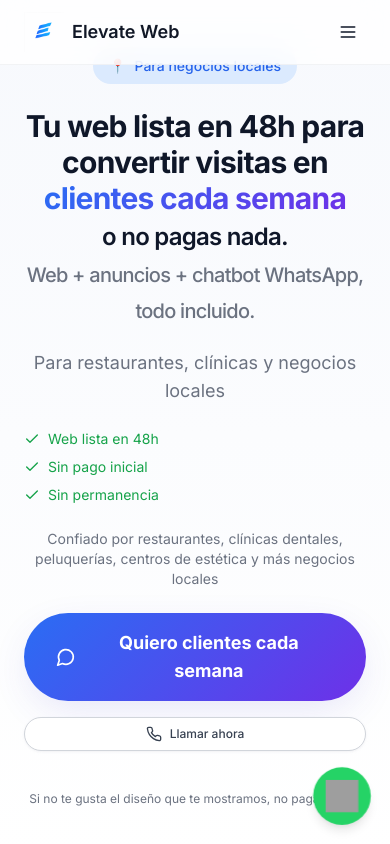
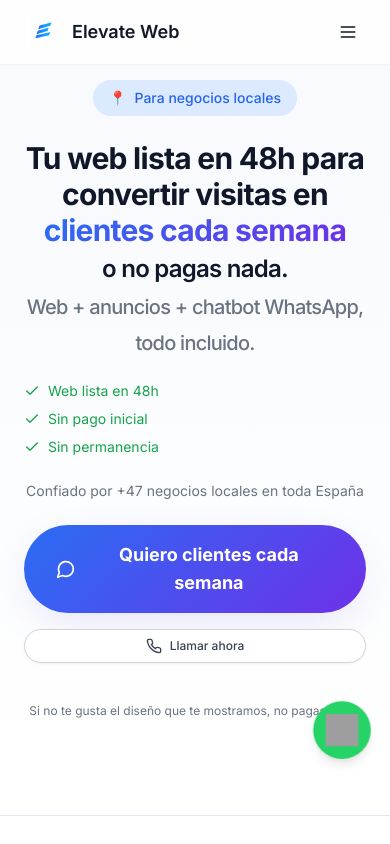
Before and after one commit to joan-devgggg/elevate-web1, a React (Vite) app: page / in a window 390 px wide. Shown: the top 844 px of the page. Built offline with nearby package versions, Linux system fonts and the light colour scheme; grey boxes are pictures that could not be loaded; the HTML template or start-up script is replaced by a standard one.

Commit message:
Apply V6 mobile hero corrections

```diff
--- a/src/components/Hero.tsx
+++ b/src/components/Hero.tsx
@@ -7,7 +7,7 @@ const PHONE_URL = "tel:+34644610120";
 
 const Hero = () => {
   return (
-    <section id="hero" className="hero-bg relative overflow-hidden pt-12 pb-12 md:pt-16 md:pb-16 lg:pt-24 lg:pb-24">
+    <section id="hero" className="hero-bg relative overflow-hidden pt-20 pb-24 md:pt-16 md:pb-16 lg:pt-24 lg:pb-24">
       <div className="container mx-auto">
         <div className="flex flex-col items-center text-center max-w-4xl mx-auto">
           {/* Eyebrow pill */}
@@ -32,15 +32,6 @@ const Hero = () => {
             <br />
             <span className="text-xl md:text-2xl lg:text-3xl text-gray-500 font-medium">Web + anuncios + chatbot WhatsApp, todo incluido.</span>
           </motion.h1>
-
-          <motion.p
-            initial={{ opacity: 0, y: 20 }}
-            animate={{ opacity: 1, y: 0 }}
-            transition={{ duration: 0.5, delay: 0.1 }}
-            className="text-lg md:text-xl text-muted-foreground mb-6 max-w-3xl"
-          >
-            Para restaurantes, clínicas y negocios locales
-          </motion.p>
 
           {/* Micro-beneficios - column on mobile */}
           <motion.div
@@ -69,7 +60,7 @@ const Hero = () => {
             transition={{ duration: 0.5, delay: 0.25 }}
             className="text-sm text-gray-500 text-center mb-6"
           >
-            Confiado por restaurantes, clínicas dentales, peluquerías, centros de estética y más negocios locales
+            Confiado por +47 negocios locales en toda España
           </motion.p>
 
           <motion.div
--- a/src/components/WhatsAppButton.tsx
+++ b/src/components/WhatsAppButton.tsx
@@ -27,7 +27,7 @@ const WhatsAppButton = () => {
   }, []);
 
   return (
-    <div className="fixed bottom-5 right-5 z-50">
+    <div className="fixed right-5 z-50 md:bottom-6" style={{ bottom: 'calc(70px + 1rem)' }}>
       {/* Bubble tipo chat */}
       {showBubble && (
         <div className="absolute bottom-20 right-0 bg-white text-gray-800 px-4 py-3 rounded-2xl shadow-lg border border-gray-100 whitespace-nowrap animate-slide-fade" style={{ boxShadow: '0 4px 12px rgba(0,0,0,0.1)' }}>
```
